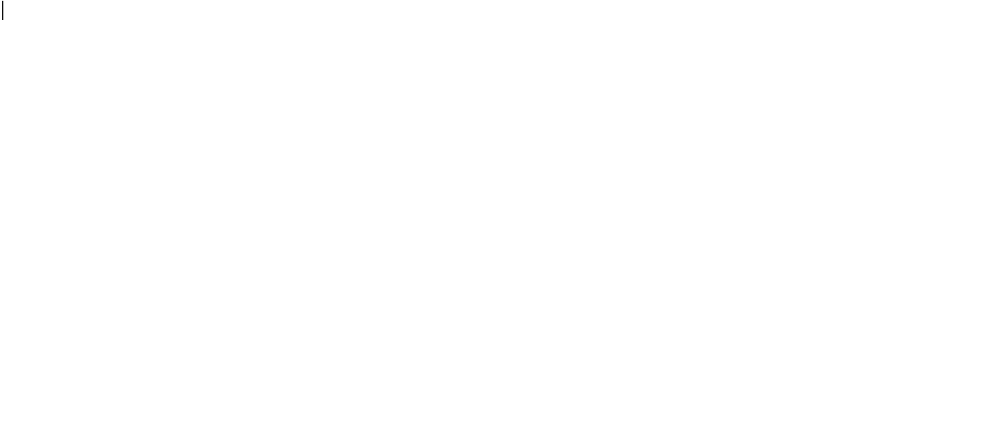
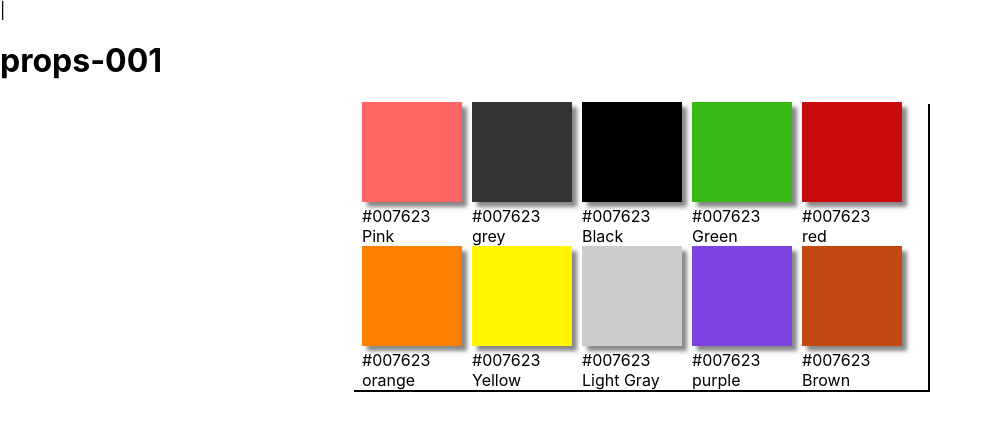
Before and after one commit to hemantsharma5321/react_assignment, a React (Create React App) app: page /Props-002 in a window 1280 px wide. Before the commit this address had no page. Shown: the top 430 px of the page, without its empty margins (0-991 px from the left). Built offline with nearby package versions, Linux system fonts and the light colour scheme.

Commit message:
assignment-4

```diff
--- a/src/App.css
+++ b/src/App.css
@@ -42,3 +42,13 @@
 a{
   margin: 5px;
 }
+.flex{
+  display: flex;
+  flex-direction: row;
+  width: 45%;
+  flex-wrap: wrap;
+  margin: auto;
+  padding: auto;
+  box-shadow: 2px 2px;
+
+}
--- a/src/App.js
+++ b/src/App.js
@@ -5,6 +5,8 @@ import Page2 from "./pages/page2";
 import Home from "./pages/Home";
 import ComponentAssign from "./pages/componentAssign";
 import {Routes, Route,} from 'react-router-dom';
+import Props from "./pages/Props-002";
+import Props1 from "./pages/Props-001";
 
 function App() {
   return (
@@ -15,6 +17,8 @@ function App() {
         <Route path="/page1" element={<Page1/>}></Route>
         <Route path="/page2" element={<Page2/>}></Route>
         <Route path="/componentAssign" element={<ComponentAssign/>}></Route>
+        <Route path="/Props-002" element={<Props/>}></Route>
+        <Route path="/props-001" element={<Props1/>}></Route>
       </Routes>
     </div>
   );
--- /dev/null
+++ b/src/components/color-picker.js
@@ -0,0 +1,17 @@
+const ColorPicker = (props) => {
+  const style = {
+    display: "inline-block",
+    backgroundColor: props.colcode,
+    width: "100px",
+    height: "100px",
+    marginLeft: "10px",
+    boxShadow:"5px 5px 4px #888888"
+  };
+  return (
+    <div className="inline">
+      <div style={style}></div>
+      <div style={{marginLeft:"10px"}}><span>#007623</span> <br/> <span Style={{color:props.color}}>{props.color}</span></div>
+    </div>
+  );
+};
+export default ColorPicker;
--- a/src/pages/Home.js
+++ b/src/pages/Home.js
@@ -6,6 +6,8 @@ const Home=()=>{
             <Link to="/Page1">Jsx-001</Link>
             <Link to="/Page2">Jsx-002</Link>
             <Link to="/componentAssign">Component-001</Link>
+            <Link to="/props-002">Props-001</Link>
+            <Link to="/props-001">Props-002</Link>
         </div>
     )
 }
--- /dev/null
+++ b/src/pages/Props-001.js
@@ -0,0 +1,6 @@
+const Props1=()=>{
+    return(
+        <h1>props 1</h1>
+    )
+}
+export default Props1;
--- /dev/null
+++ b/src/pages/Props-002.js
@@ -0,0 +1,24 @@
+import ColorPicker from "../components/color-picker";
+
+const Props = (props) => {
+  return (
+    <>
+      <h1>props-001</h1>
+      <div className="flex">
+
+
+      <ColorPicker color="Pink" colcode="#ff6663" />
+      <ColorPicker color="grey" colcode="#333333"/>
+      <ColorPicker color="Black" colcode="#000000" />
+      <ColorPicker color="Green" colcode="#38bb14" />
+      <ColorPicker color="red" colcode="#c90b0b" />
+      <ColorPicker color="orange" colcode="#ff8000"/>
+      <ColorPicker color="Yellow" colcode="#FFF500" />
+      <ColorPicker color="Light Gray" colcode="#cccccc" />
+      <ColorPicker color="purple" colcode="#7E41E2" />
+      <ColorPicker color="Brown" colcode="#C14911" />
+      </div>
+    </>
+  );
+};
+export default Props;
```
